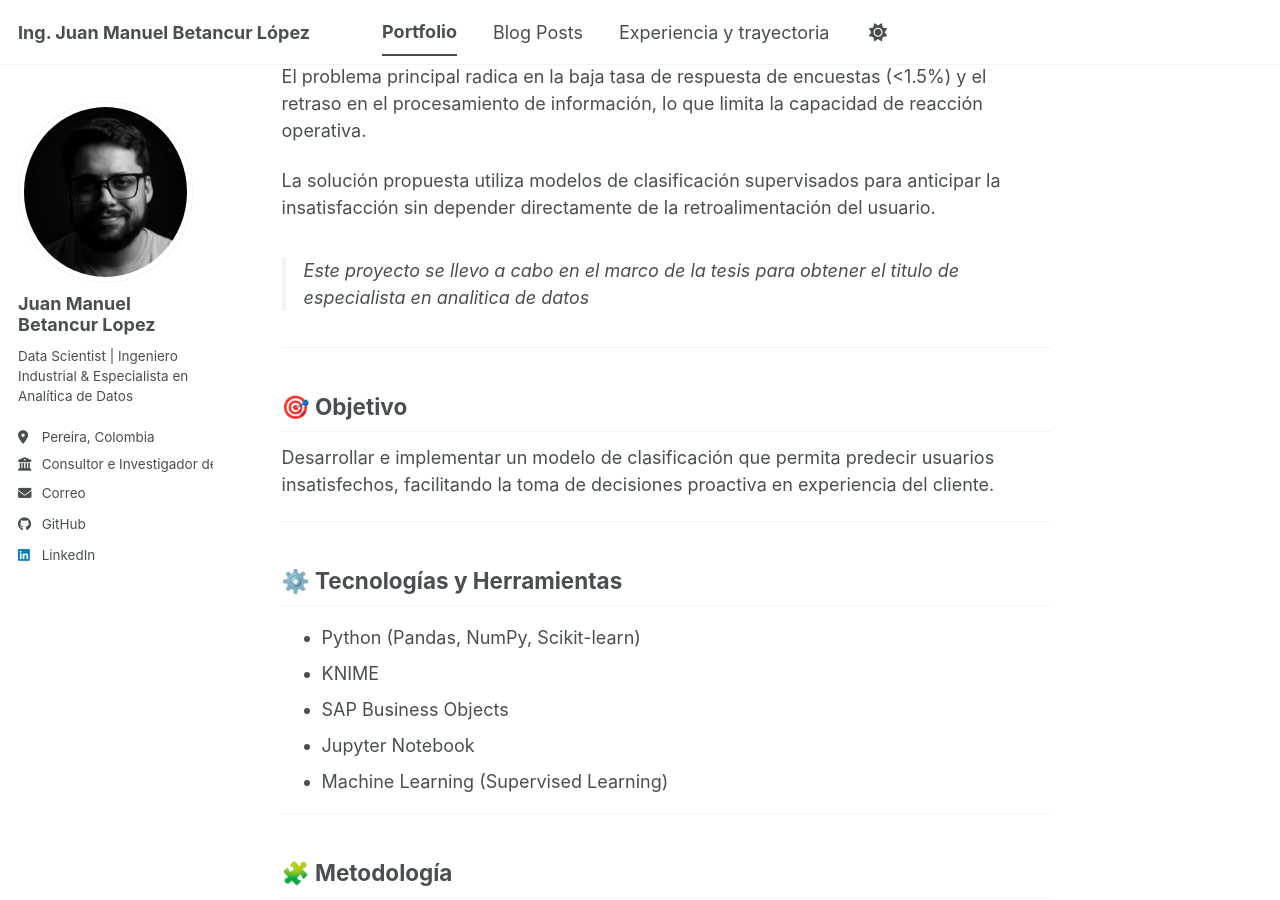
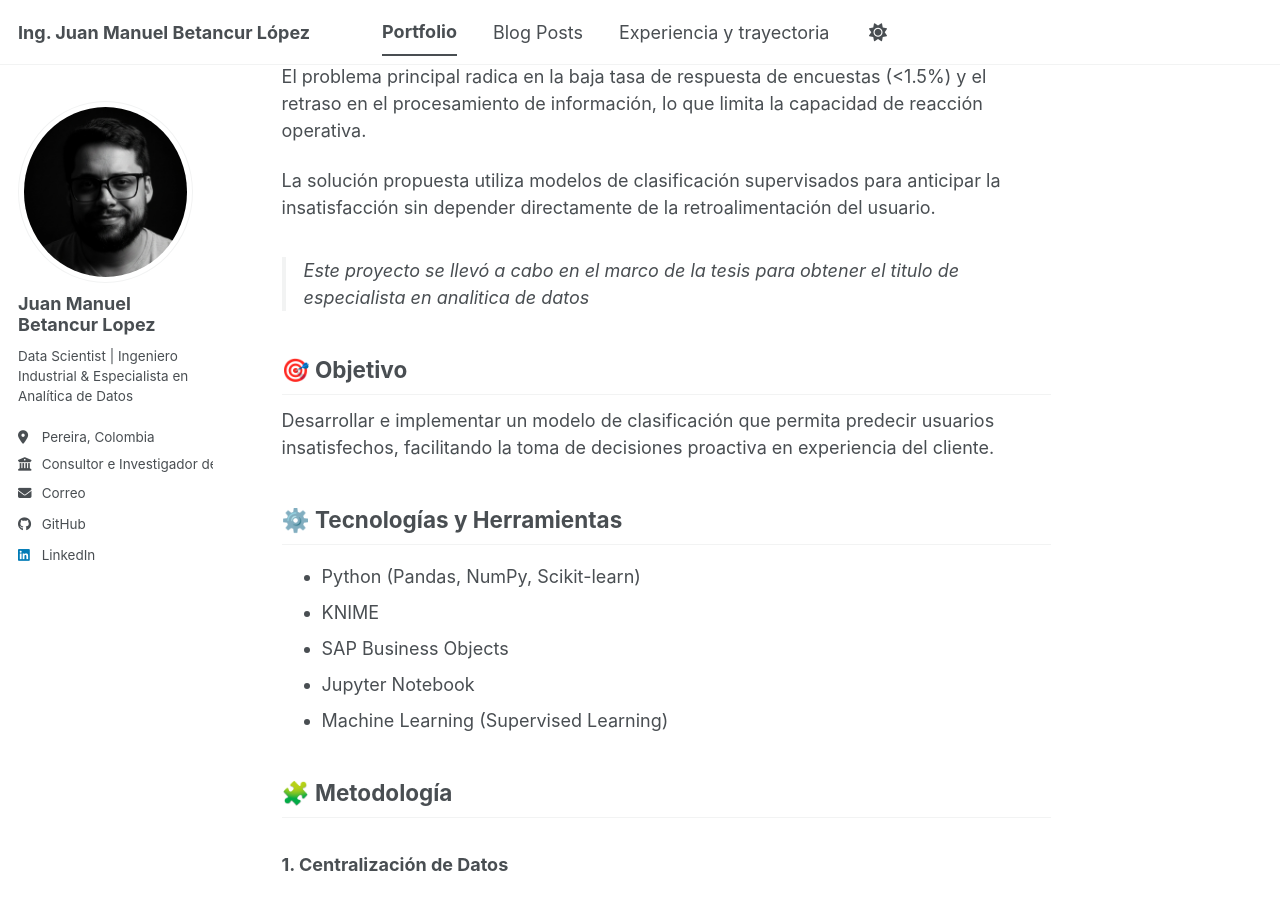
Before and after one commit to ingjuanmbl-jmbl/portafolio-jmbl, a Jekyll site: the page built from _portfolio/23-08-2025-prediction-dissatisfied-users.md, in a window 1280 px wide and 900 px high, scrolled down 392 px. Built offline with Jekyll 4.4.1, drawn with Linux system fonts in a browser that asks for light colours; a script bundle is joined from its source files by our own code; library files that are not in the unit come from our copies; some of the changed text lies outside the part shown.

```diff
--- a/_portfolio/23-08-2025-prediction-dissatisfied-users.md
+++ b/_portfolio/23-08-2025-prediction-dissatisfied-users.md
@@ -13,14 +13,13 @@
 El problema principal radica en la baja tasa de respuesta de encuestas (<1.5%) y el retraso en el procesamiento de información, lo que limita la capacidad de reacción operativa.
 
 La solución propuesta utiliza modelos de clasificación supervisados para anticipar la insatisfacción sin depender directamente de la retroalimentación del usuario.
-> Este proyecto se llevo a cabo en el marco de la tesis para obtener el titulo de especialista en analitica de datos
+> Este proyecto se llevó a cabo en el marco de la tesis para obtener el titulo de especialista en analitica de datos
 
----
 
 ## 🎯 Objetivo
 Desarrollar e implementar un modelo de clasificación que permita predecir usuarios insatisfechos, facilitando la toma de decisiones proactiva en experiencia del cliente.
 
----
+
 
 ## ⚙️ Tecnologías y Herramientas
 - Python (Pandas, NumPy, Scikit-learn)
@@ -29,7 +28,6 @@
 - Jupyter Notebook
 - Machine Learning (Supervised Learning)
 
----
 
 ## 🧩 Metodología
 
@@ -83,7 +80,7 @@
 - Soporte a decisiones basadas en datos
 - Escalabilidad a otras EPS o líneas de servicio
 
----
+
 
 ## ⚠️ Limitaciones
 
@@ -92,7 +89,7 @@
 - Horizonte de predicción limitado a corto plazo (1 mes)
 - Modelo no implementado aún en producción
 
----
+
 
 ## 🚀 Próximos Pasos
 
@@ -101,7 +98,7 @@
 - Inclusión de variables externas (supply chain, políticas públicas)
 - Dashboard de visualización para toma de decisiones
 
----
+
 
 ## 📌 Conclusión
 
```
Also changed, not shown: other parts of _portfolio/23-08-2025-prediction-dissatisfied-users.md (+6 -7 lines).
